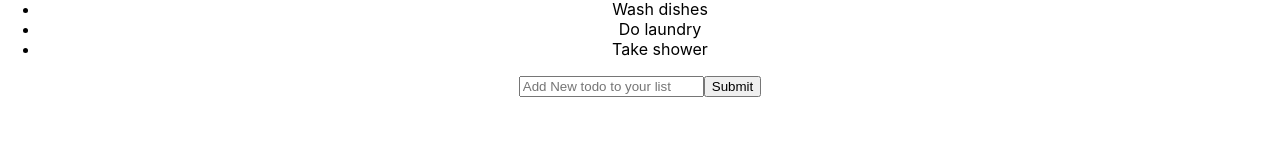
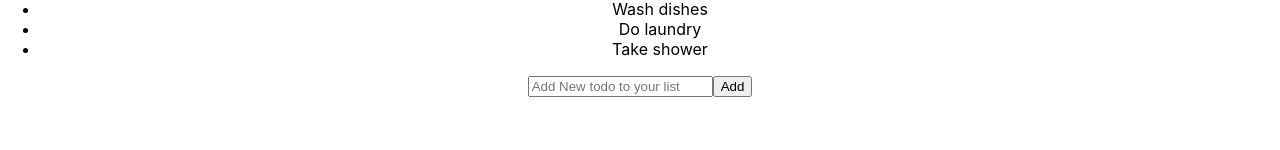
Before and after one commit to shathee/react-todo-app, a React (Create React App) app: page / in a window 1280 px wide. Shown: the part 150-300 px from the top of the page. Built offline with nearby package versions, Linux system fonts and the light colour scheme.

Commit message:
add functionality updated

```diff
--- a/src/components/AddTodo.js
+++ b/src/components/AddTodo.js
@@ -1,4 +1,8 @@
+
+import {useRef} from 'react';
+
 function AddTodo({setTodos}) {
+    const inputRef = useRef();
 
     function handleAddTodo(event) {
         event.preventDefault();
@@ -11,13 +15,14 @@ function AddTodo({setTodos}) {
         setTodos(prevTodos => {
             return prevTodos.concat(todo)
         })
+        inputRef.current.value = '';
     }
 
 
     return (
       <form onSubmit={handleAddTodo}>
-        <input name="todoName" placeholder="Add New todo to your list" />
-        <button type="submit">Submit</button>
+        <input name="todoName" placeholder="Add New todo to your list" ref={inputRef} />
+        <button type="submit">Add</button>
       </form>
     );
   }
```
